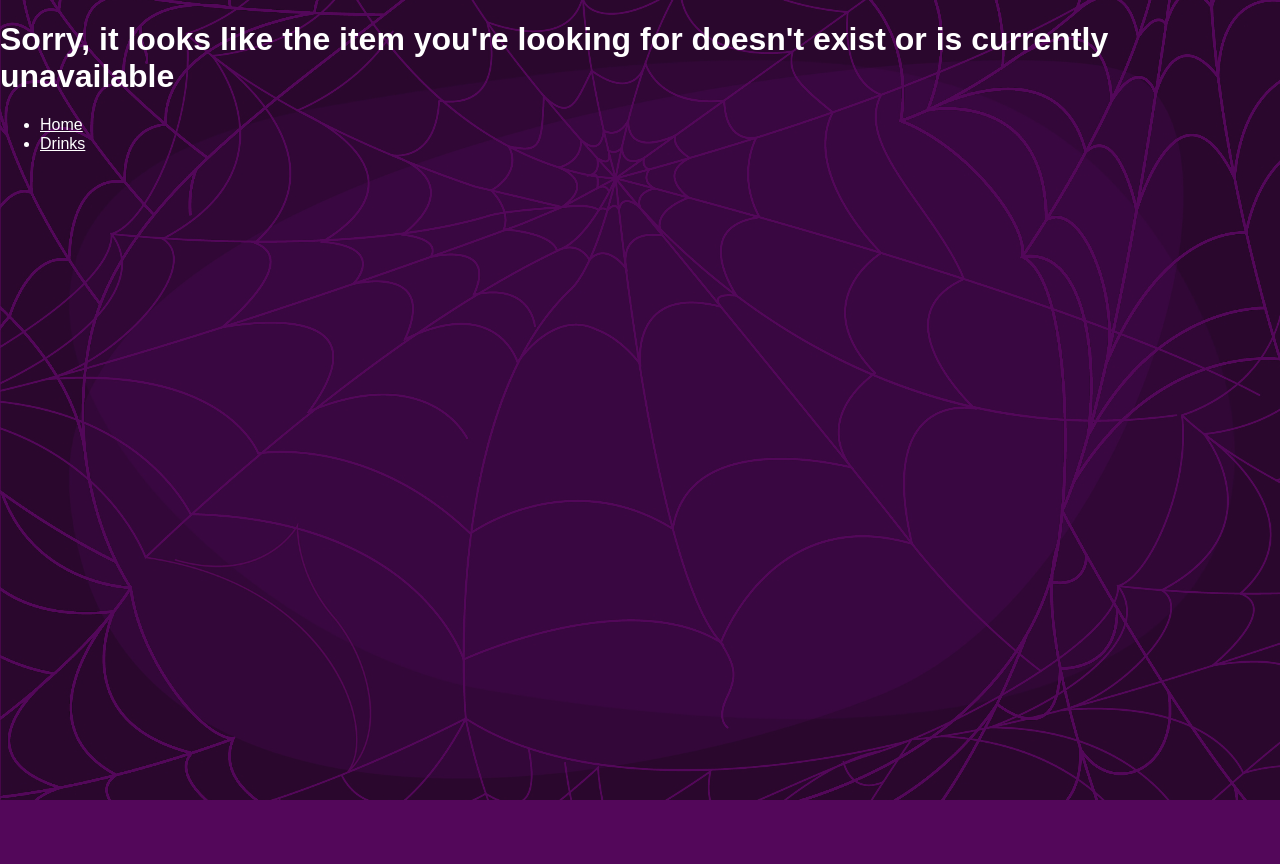
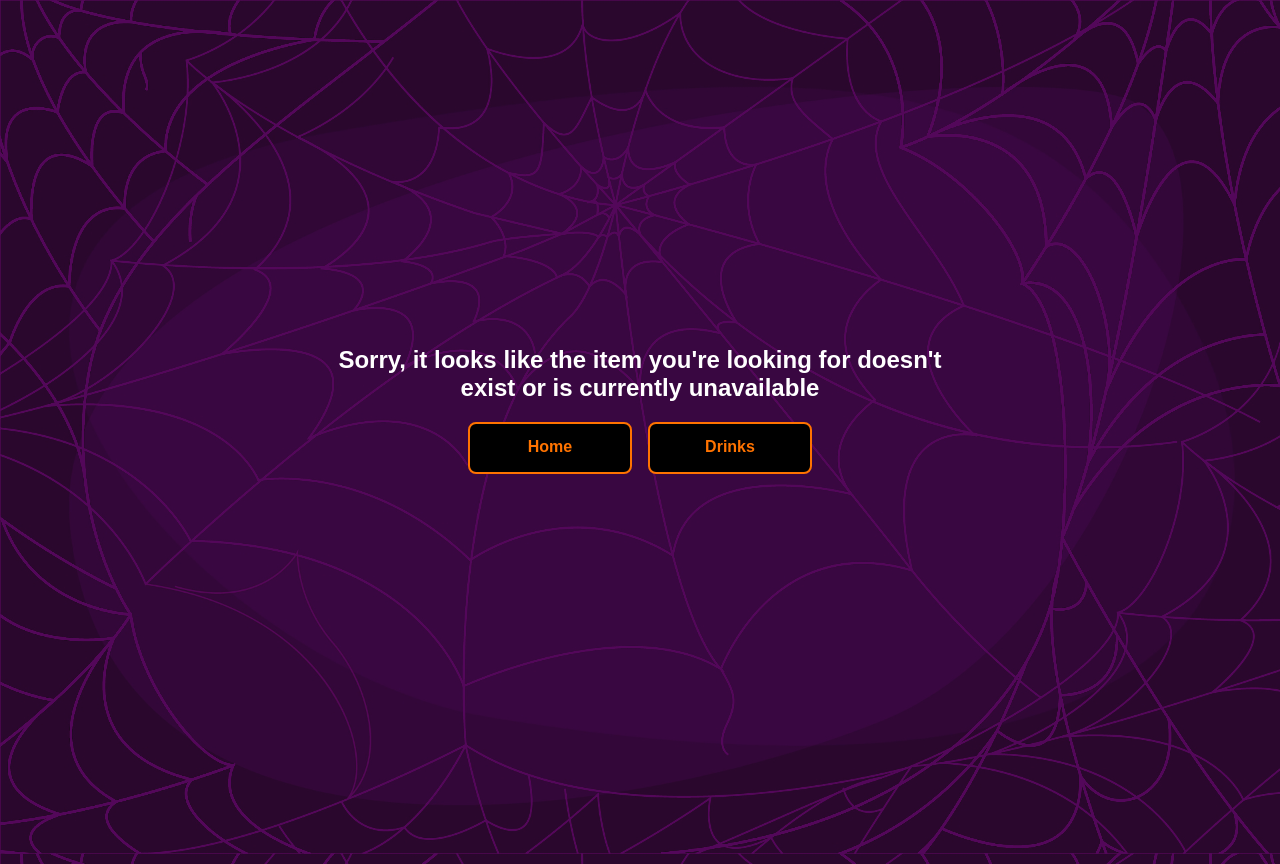
Before and after one commit to dkempen98/menu-application, a React (Create React App) app in the folder client/: page /error in a window 1280 px wide. Before the commit the page ends 800 px from the top, so only its background shows below. Built offline with nearby package versions, Linux system fonts and the light colour scheme; a web font is replaced by a local one.

Commit message:
Finalize styling on some elements

```diff
--- a/client/src/App.css
+++ b/client/src/App.css
@@ -4,7 +4,8 @@
   --primary-color: rgb(0, 0, 0);
   --secondary-color: #ff7300;
   --secondary-color-transparent: #ff730030;
-  --shadow: 2px 2px 8px black;
+  --shadow: 0px 0px 12px var(--secondary-color);
+  --dark-shadow: 2px 2px 8px black;
   --header-font: 'Griffy', cursive;
   --body-font: sans-serif;
 }
@@ -50,8 +51,8 @@ body {
 
 .back-button {
   position: fixed;
-  bottom: 8px;
-  left: 8px;
+  bottom: 6px;
+  left: 4%;
   float: inherit;
 
   height: 50px;
@@ -62,7 +63,7 @@ body {
   font-weight: 900;
   border: 2px solid var(--secondary-color);
   border-radius: 100px;
-  box-shadow: var(--shadow);
+  box-shadow: var(--dark-shadow);
   text-decoration: none;
 
   display: flex;
@@ -133,6 +134,44 @@ body {
   align-items: center;
   justify-content: center;
 }
+
+/* Error Page */
+
+.error-container {
+  width: 90%;
+  height: 100vh;
+  max-width: 40rem;
+  margin: auto;
+  display: flex;
+  justify-content: center;
+  align-items: center;
+  flex-direction: column;
+  text-align: center;
+}
+
+.error-button-container {
+  display: flex;
+  gap: 1rem;
+}
+
+.error-button {
+  height: 3rem;
+  width: 10rem;
+
+
+  background-color: var(--primary-color);
+  color: var(--secondary-color);
+  text-decoration: none;
+  border: 2px solid var(--secondary-color);
+  border-radius: 8px;
+  font-weight: bolder;
+
+
+  display: flex;
+  align-items: center;
+  justify-content: center;
+}
+
 
 /* Drinks Page styling */
 
@@ -229,7 +268,7 @@ body {
   min-width: 125px;
   position: relative;
   border-radius: 8px;
-  box-shadow: var(--shadow);
+  box-shadow: var(--dark-shadow);
   transition: ease-in-out 200ms;
 }
 
@@ -269,7 +308,8 @@ body {
   background-color: var(--primary-color);
   border-radius: 10px;
   margin-top: 1rem;
-  /* margin-bottom: 6rem; */
+
+  box-shadow: var(--dark-shadow);
 }
 
 .drink-image {
@@ -292,7 +332,34 @@ body {
 }
 
 .ingredient-list {
-  list-style-type: square;
+  list-style: square;
+  margin: 0 1rem 1rem 1rem;
+  padding: none;
+}
+
+.ingredient-list h3{
+  text-align: center;
+}
+
+.ingredient-item {
+  display: flex;
+  /* justify-content: space-between; */
+}
+
+.ingredient-item span {
+  display: flex;
+  flex: 1;
+  align-items: center;
+}
+
+.ingredient-item span::before{
+  content:'';
+  background: repeating-linear-gradient(to right, currentColor, currentColor 2px, transparent 2px, transparent 4px);
+  height: 1px;
+  flex-grow: 1;
+  display: inline-block;
+  margin-top: .6em;
+  margin-left: 3px;
 }
 
 .gradient-bottom-border-l {
--- a/client/src/components/IngredientList.js
+++ b/client/src/components/IngredientList.js
@@ -1,18 +1,23 @@
 import React, { useState } from "react";
 
 
-export default function IngredientList({ingredients}) {
+export default function IngredientList({ingredients, amounts}) {
     if(! ingredients) {
-        return <div>Loading...</div>
+        return <div></div>
     }
+
+    let i = -1;
+
     const list = ingredients.map((item) => {
+        i++
         return (
-            <li key={item}>{item}</li>
+            <div key={item} className='ingredient-item'>{item} <span>{amounts[i]}</span></div>
         )
     })
     return(
-        <ul className="ingredient-list">
+        <div className="ingredient-list">
+            <h3>Ingredients</h3>
             {list}
-        </ul>
+        </div>
     )
 }
--- a/client/src/components/ListItems.js
+++ b/client/src/components/ListItems.js
@@ -4,7 +4,7 @@ import { Link } from "react-router-dom";
 
 export default function ListItems({items, currentPageRoute, pageClass}) {
     if(! items) {
-        return <div>Loading...</div>
+        return <div></div>
     }
 
     function generateSlug(name) {
--- a/client/src/pages/Drink.js
+++ b/client/src/pages/Drink.js
@@ -7,7 +7,7 @@ export default function Drink() {
     const [drink, setDrink] = useState()
     const [description, setDescription] = useState()
     const [ingredients, setIngredients] = useState()
-    const [imageLink, setImageLink] = useState("/images/" + window.location.pathname.split('/').pop() + ".jpg")
+    const [amounts, setAmounts] = useState()
 
     useEffect(() => {
         init()
@@ -25,7 +25,8 @@ export default function Drink() {
             if(curDrink === drinkPath) {
                 drinkTemp = item.drinkName
                 descTemp = item.description
-                ingredTemp.push(item.ingredientAmount + " " + item.unitOfMeasure + " " + item.ingredient)
+                ingredTemp.push(item.ingredient)
+                amountsTemp.push(item.ingredientAmount + " " + item.unitOfMeasure)
             }
         });
 
@@ -36,6 +37,7 @@ export default function Drink() {
         setDrink(drinkTemp)
         setDescription(descTemp)
         setIngredients(ingredTemp)
+        setAmounts(amountsTemp)
     }
 
     function replaceImg() {
@@ -57,6 +59,7 @@ export default function Drink() {
                 <span className="gradient-bottom-border-r"/>
                 <IngredientList
                 ingredients={ingredients}
+                amounts={amounts}
                 />
             </article>
             <BackButton/>
--- a/client/src/pages/ErrorPage.js
+++ b/client/src/pages/ErrorPage.js
@@ -1,15 +1,16 @@
 import React from "react";
+import { Link } from "react-router-dom";
 
 export default function Error() {
     return(
-        <section>
-            <h1>
+        <section className="error-container">
+            <h2 className="error-header">
                 Sorry, it looks like the item you're looking for doesn't exist or is currently unavailable
-            </h1>
-            <ul>
-                <li><a href="/">Home</a></li>
-                <li><a href="/drinks">Drinks</a></li>
-            </ul>
+            </h2>
+            <div className="error-button-container">
+                <Link to="/" className="error-button button-flip">Home</Link>
+                <Link to="/drinks" className="error-button button-flip">Drinks</Link>
+            </div>
         </section>
     )
 }
--- a/client/src/pages/LandingPage.js
+++ b/client/src/pages/LandingPage.js
@@ -1,4 +1,5 @@
 import React from "react";
+import { Link } from "react-router-dom";
 
 export default function LandingPage() {
     return(
@@ -7,11 +8,11 @@ export default function LandingPage() {
                 The Kempen Spirits
             </h1>
             <div className="landing-container">
-                <a href="/drinks">
+                <Link to="/drinks">
                     <div className="landing-button button-flip">
                         Browse Drinks
                     </div>
-                </a>
+                </Link>
             </div>
         </div>
     )
```
